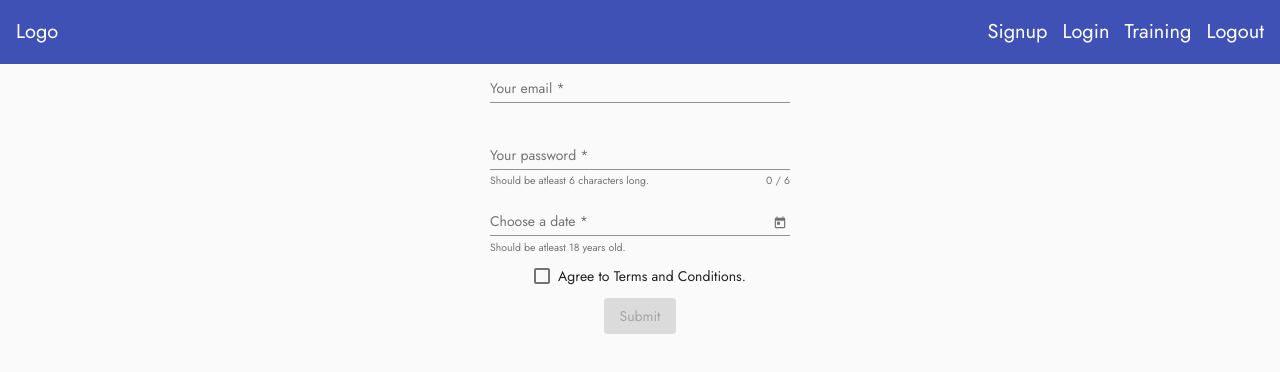
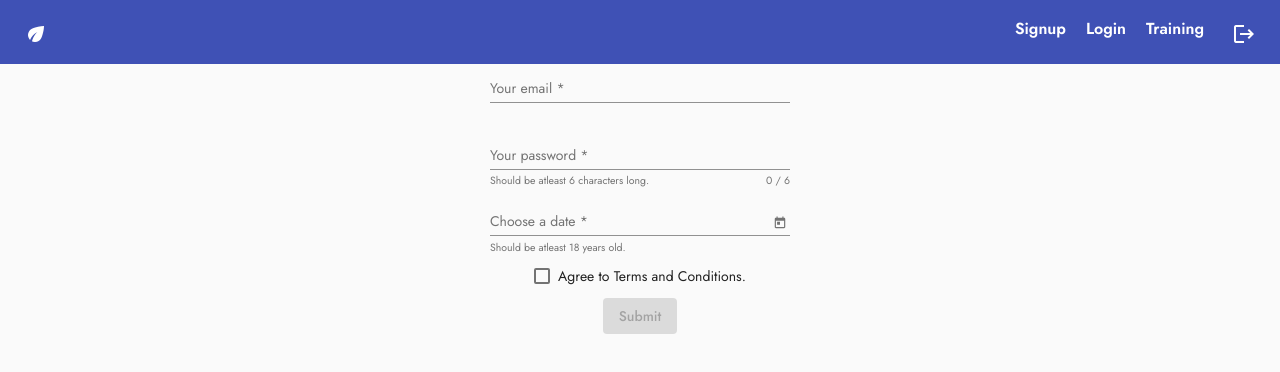
Before and after one commit to VLarz/ng-fitness-tracker, an Angular app: page /signup in a window 1280 px wide. Shown: the top 372 px of the page. Built offline with nearby package versions, Linux system fonts and the light colour scheme.

Commit message:
Added logout icon and fixed alignment

```diff
--- a/src/app/components/shared/components/header/header.component.html
+++ b/src/app/components/shared/components/header/header.component.html
@@ -4,14 +4,18 @@
       <mat-icon>menu</mat-icon>
     </button>
   </div>
-  <div><a routerLink="/">Logo</a></div>
+  <div>
+    <button mat-icon-button routerLink="/">
+      <mat-icon>eco</mat-icon>
+    </button>
+  </div>
   <!-- <div fxFlex></div> -->
   <div fxFlex fxLayout fxLayoutAlign="end" fxHide.xs>
-    <ul fxLayout fxLayoutGap="15px" class="navigation-items">
+    <ul fxLayout fxLayoutGap="20px" class="navigation-items">
       <li><a routerLink="/signup">Signup</a></li>
       <li><a routerLink="/login">Login</a></li>
       <li><a routerLink="/training">Training</a></li>
-      <li><a routerLink="/training">Logout</a></li>
+      <li><button mat-icon-button routerLink="/training"><mat-icon id="icon">logout</mat-icon></button></li>
     </ul>
   </div>
 </mat-toolbar>
--- a/src/app/components/shared/components/header/header.component.scss
+++ b/src/app/components/shared/components/header/header.component.scss
@@ -1,6 +1,8 @@
 a {
   text-decoration: none;
   color: white;
+  font-size: 16px;
+  font-weight: 600;
 }
 
 .navigation-items {
@@ -8,3 +10,7 @@ a {
   margin: 0;
   padding: 0;
 }
+
+// #icon {
+//   line-height: 1.5;
+// }
--- a/src/index.html
+++ b/src/index.html
@@ -7,7 +7,7 @@
   <meta name="viewport" content="width=device-width, initial-scale=1">
   <link rel="icon" type="image/x-icon" href="favicon.ico">
   <link rel="preconnect" href="https://fonts.gstatic.com">
-  <link href="https://fonts.googleapis.com/css2?family=Jost&display=swap" rel="stylesheet">
+  <link href="https://fonts.googleapis.com/css2?family=Jost:wght@300;400;500;600;800&display=swap" rel="stylesheet">
   <link href="https://fonts.googleapis.com/icon?family=Material+Icons" rel="stylesheet">
 </head>
 <body class="mat-typography">
```
